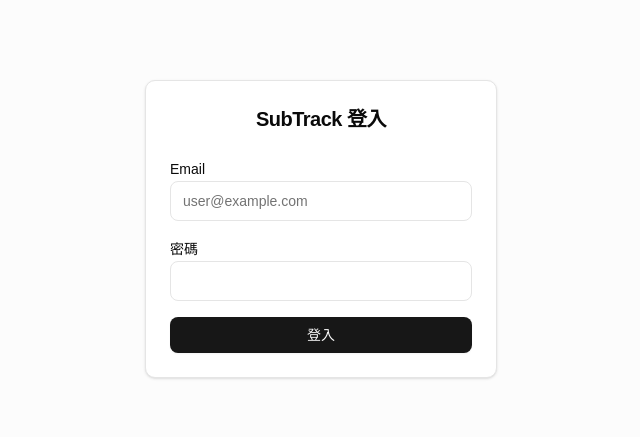
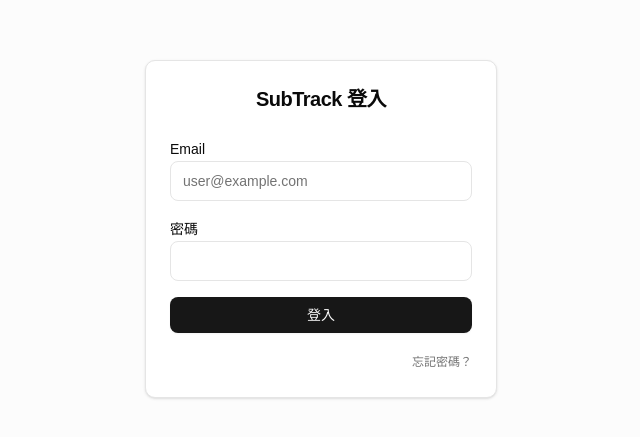
Before and after one commit to gilliontec-tw/subtracker, a React (Vite) app in the folder frontend/: page /login in a window 1280 px wide. Shown: the part 171-608 px from the top of the page, without its empty margins (319-959 px from the left). Built offline with nearby package versions, Linux system fonts and the light colour scheme; no server answers.

Commit message:
feat: integrate ForgotPasswordDialog into LoginPage

```diff
--- a/frontend/src/pages/LoginPage.tsx
+++ b/frontend/src/pages/LoginPage.tsx
@@ -1,10 +1,4 @@
-/**
- * pages/LoginPage.tsx — 登入頁面
- *
- * 以 email + password 進行登入，成功後後端設定 httpOnly cookie，
- * 前端將使用者資料寫入 authStore 後導向 /dashboard。
- * 若已登入（currentUser 不為 null）則直接導向 /subscriptions。
- */
+import { useState } from 'react'
 import { Navigate, useNavigate } from 'react-router-dom'
 import { useForm } from 'react-hook-form'
 import { zodResolver } from '@hookform/resolvers/zod'
@@ -17,6 +11,7 @@
 import { Card, CardContent, CardHeader, CardTitle } from '@/components/ui/card'
 import { useToast } from '@/hooks/use-toast'
 import AuthLayout from '@/layouts/AuthLayout'
+import ForgotPasswordDialog from '@/components/auth/ForgotPasswordDialog'
 
 const schema = z.object({
   email: z.string().min(1, '請輸入 Email'),
@@ -29,6 +24,7 @@
   const navigate = useNavigate()
   const { currentUser, setUser } = useAuthStore()
   const { toast } = useToast()
+  const [forgotOpen, setForgotOpen] = useState(false)
 
   const {
     register,
@@ -47,7 +43,6 @@
     },
   })
 
-  // 已登入直接跳轉，避免重複顯示登入頁
   if (currentUser) return <Navigate to="/subscriptions" replace />
 
   return (
@@ -88,9 +83,19 @@
             <Button type="submit" className="w-full" disabled={isPending}>
               {isPending ? '登入中...' : '登入'}
             </Button>
+            <div className="text-right">
+              <button
+                type="button"
+                className="text-xs text-muted-foreground underline-offset-2 hover:underline"
+                onClick={() => setForgotOpen(true)}
+              >
+                忘記密碼？
+              </button>
+            </div>
           </form>
         </CardContent>
       </Card>
+      <ForgotPasswordDialog open={forgotOpen} onOpenChange={setForgotOpen} />
     </AuthLayout>
   )
 }
```
